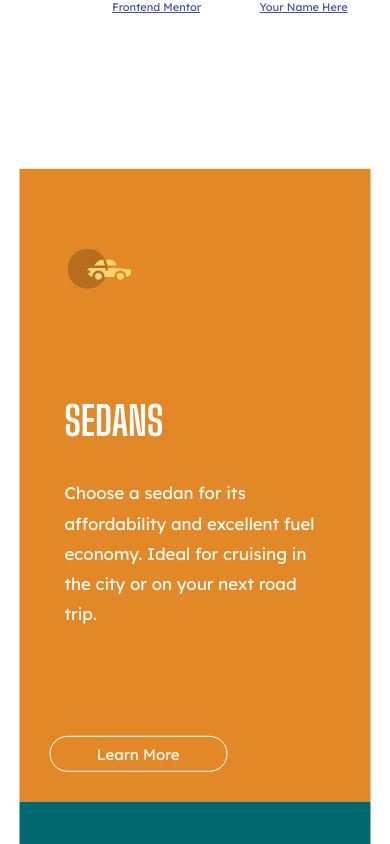
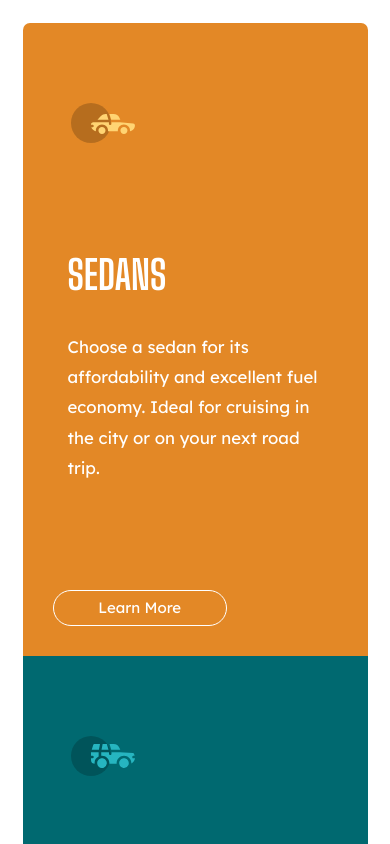
Before and after one commit to Kokosalah45/3column-preview-card-component-full-responsive, a plain HTML site: page index.html in a window 390 px wide. Shown: the top 844 px of the page. Drawn offline with Linux system fonts and the light colour scheme.

Commit message:
modefied the responsivness

```diff
--- a/index.html
+++ b/index.html
@@ -1,17 +1,26 @@
 <!DOCTYPE html>
 <html lang="en">
-
 	<head>
-  <meta charset="UTF-8">
-  <meta name="viewport" content="width=device-width, initial-scale=1.0">
+		<meta charset="UTF-8" />
+		<meta name="viewport" content="width=device-width, initial-scale=1.0" />
 		<!-- displays site properly based on user's device -->
-  <link rel="stylesheet" href="style.css">
-  <link rel="preconnect" href="https://fonts.gstatic.com">
-  <link href="https://fonts.googleapis.com/css2?family=Lexend+Deca&display=swap" rel="stylesheet">
-  <link rel="preconnect" href="https://fonts.gstatic.com">
-<link href="https://fonts.googleapis.com/css2?family=Big+Shoulders+Display:wght@700&display=swap" rel="stylesheet">
-  <link rel="icon" type="image/png" sizes="32x32" href="./images/favicon-32x32.png">
-
+		<link rel="stylesheet" href="style.css" />
+		<link rel="preconnect" href="https://fonts.gstatic.com" />
+		<link
+			href="https://fonts.googleapis.com/css2?family=Lexend+Deca&display=swap"
+			rel="stylesheet"
+		/>
+		<link rel="preconnect" href="https://fonts.gstatic.com" />
+		<link
+			href="https://fonts.googleapis.com/css2?family=Big+Shoulders+Display:wght@700&display=swap"
+			rel="stylesheet"
+		/>
+		<link
+			rel="icon"
+			type="image/png"
+			sizes="32x32"
+			href="./images/favicon-32x32.png"
+		/>
 
 		<title>Frontend Mentor | 3-column preview card component</title>
 
@@ -29,65 +38,56 @@
 	</head>
 
 	<body>
+		<div class="container">
 			<main>
-    <section class = "bright-orange" >
+				<section class="bright-orange">
 					<div class="image">
-        <img src="images/icon-sedans.svg" alt="">
+						<img src="images/icon-sedans.svg" alt="" />
 					</div>
 					<div class="info">
 						<h2>SEDANS</h2>
 						<p>
-          Choose a sedan for its affordability and excellent fuel economy. Ideal for cruising in the city
-          or on your next road trip.
+							Choose a sedan for its affordability and excellent fuel economy. Ideal
+							for cruising in the city or on your next road trip.
 						</p>
 					</div>
-      <div class="button"><a href="#" class="learn-more" id = "lm1">Learn More</a></div>
+					<div class="button">
+						<a href="#" class="learn-more" id="lm1">Learn More</a>
+					</div>
 				</section>
 
-      <section class = "Dark-cyan">
+				<section class="Dark-cyan">
 					<div class="image">
-          <img src="images/icon-suvs.svg" alt="">
+						<img src="images/icon-suvs.svg" alt="" />
 					</div>
 					<div class="info">
 						<h2>SUVS</h2>
 						<p>
-            Take an SUV for its spacious interior, power, and versatility. Perfect for your next family vacation
-            and off-road adventures.
+							Take an SUV for its spacious interior, power, and versatility. Perfect
+							for your next family vacation and off-road adventures.
 						</p>
 					</div>
-        <div class="button"><a href="#" class="learn-more" id = "lm2">Learn More</a></div>
+					<div class="button">
+						<a href="#" class="learn-more" id="lm2">Learn More</a>
+					</div>
 				</section>
 
-      <section class = "Very-dark-cyan">
+				<section class="Very-dark-cyan">
 					<div class="image">
-            <img src="images/icon-luxury.svg" alt="">
+						<img src="images/icon-luxury.svg" alt="" />
 					</div>
 					<div class="info">
 						<h2>LUXURY</h2>
 						<p>
-              Cruise in the best car brands without the bloated prices. Enjoy the enhanced comfort of a luxury
-              rental and arrive in style.
+							Cruise in the best car brands without the bloated prices. Enjoy the
+							enhanced comfort of a luxury rental and arrive in style.
 						</p>
 					</div>
-          <div class="button"> <a href="#" class="learn-more" id = "lm3">Learn More</a> </div>
+					<div class="button">
+						<a href="#" class="learn-more" id="lm3">Learn More</a>
+					</div>
 				</section>
-
-
-
 			</main>
-
-
-
-
-
-
-
-
-
-  <div class="attribution">
-    Challenge by <a href="https://www.frontendmentor.io?ref=challenge" target="_blank">Frontend Mentor</a>.
-    Coded by <a href="#">Your Name Here</a>.
 		</div>
 	</body>
-
 </html>
--- a/style.css
+++ b/style.css
@@ -1,112 +1,103 @@
-body{
+body {
 	font-size: 15px;
-    max-width: 1440px;
-    font-family: 'Lexend Deca', sans-serif;
+	font-family: "Lexend Deca", sans-serif;
 	color: white;
-    margin : 0;
+	margin: 0;
 	box-sizing: border-box;
-
-
-
+	min-height: 100%;
+	display: flex;
+	justify-content: center;
+	align-items: center;
 }
-.bright-orange{
-    background-color:hsl(31, 77%, 52%) ;
-}
-.Dark-cyan{
-    background-color:hsl(184, 100%, 22%) ;
-}
-.Very-dark-cyan{
-    background-color:hsl(179, 100%, 13%) ;
-}
-main{
-
-    position: absolute;
-    top: 50%;
-    left :50%;
-    transform: translate(-50%,-50%);
-    display: flex;
-    height : 60vh;
-    width: 50vw;
-    flex-wrap: wrap;
-
-
-
+html {
+	height: 100%;
 }
 
-.image{
-    padding : 5em;
+.bright-orange {
+	background-color: hsl(31, 77%, 52%);
+}
+.Dark-cyan {
+	background-color: hsl(184, 100%, 22%);
+}
+.Very-dark-cyan {
+	background-color: hsl(179, 100%, 13%);
+}
+main {
+	display: flex;
+
+	border-radius: 7px;
+	overflow: hidden;
+}
+.container {
+	width: 60vw;
+	margin: auto auto;
+}
+
+.image {
+	padding: 5em;
 	position: relative;
-
 }
-img{
+img {
 	display: block;
-    position :absolute;
-    top : 80px;
+	position: absolute;
+	top: 80px;
 	left: 48px;
 }
-section{
+section {
 	display: flex;
 	flex-direction: column;
 	justify-content: space-evenly;
-    flex-basis : 33.3333%;
-    flex-grow : 1;
-
+	flex-basis: 100%;
 }
-.info{
+.info {
 	padding: 3em;
 	margin-bottom: 1em;
+	flex: 1;
 }
 .info p {
 	line-height: 1.8em;
-    font-size : 1.05rem;
-
-
+	font-size: 1.05rem;
+	max-width: 25ch;
 }
 .info h2 {
-    font-family: 'Big Shoulders Display', cursive;
-    font-size : 2.5rem;
-
+	font-family: "Big Shoulders Display", cursive;
+	font-size: 2.5rem;
 }
 
-
-#lm1:hover{
+#lm1:hover {
 	background-color: white;
 	color: hsl(31, 77%, 52%);
 }
-#lm2:hover{
+#lm2:hover {
 	background-color: white;
 	color: hsl(184, 100%, 22%);
 }
-#lm3:hover{
+#lm3:hover {
 	background-color: white;
 	color: hsl(179, 100%, 13%);
 }
 
-
-
-.button{
+.button {
 	padding: 2em;
 }
 
-.learn-more{
-    border : 1px solid white;
+.learn-more {
+	border: 1px solid white;
 	width: 50%;
 	border-radius: 27px;
-    padding : .5em 1em;
+	padding: 0.5em 1em;
 	color: white;
 	text-decoration: none;
 	text-align: center;
-    display : block ;
-
+	display: block;
 }
 
-@media (max-width: 500px) {
-    main{
-        width : 90vw;
+@media (max-width: 870px) {
+	.container {
+		width: 90vw;
+		padding: 1.5em;
 	}
-    section{
-        flex-basis : 100%;
-        flex-grow: 1;
+	main {
+		flex-wrap: wrap;
 	}
-
 }
```
Lines whose indentation alone changed are shown as unchanged.
